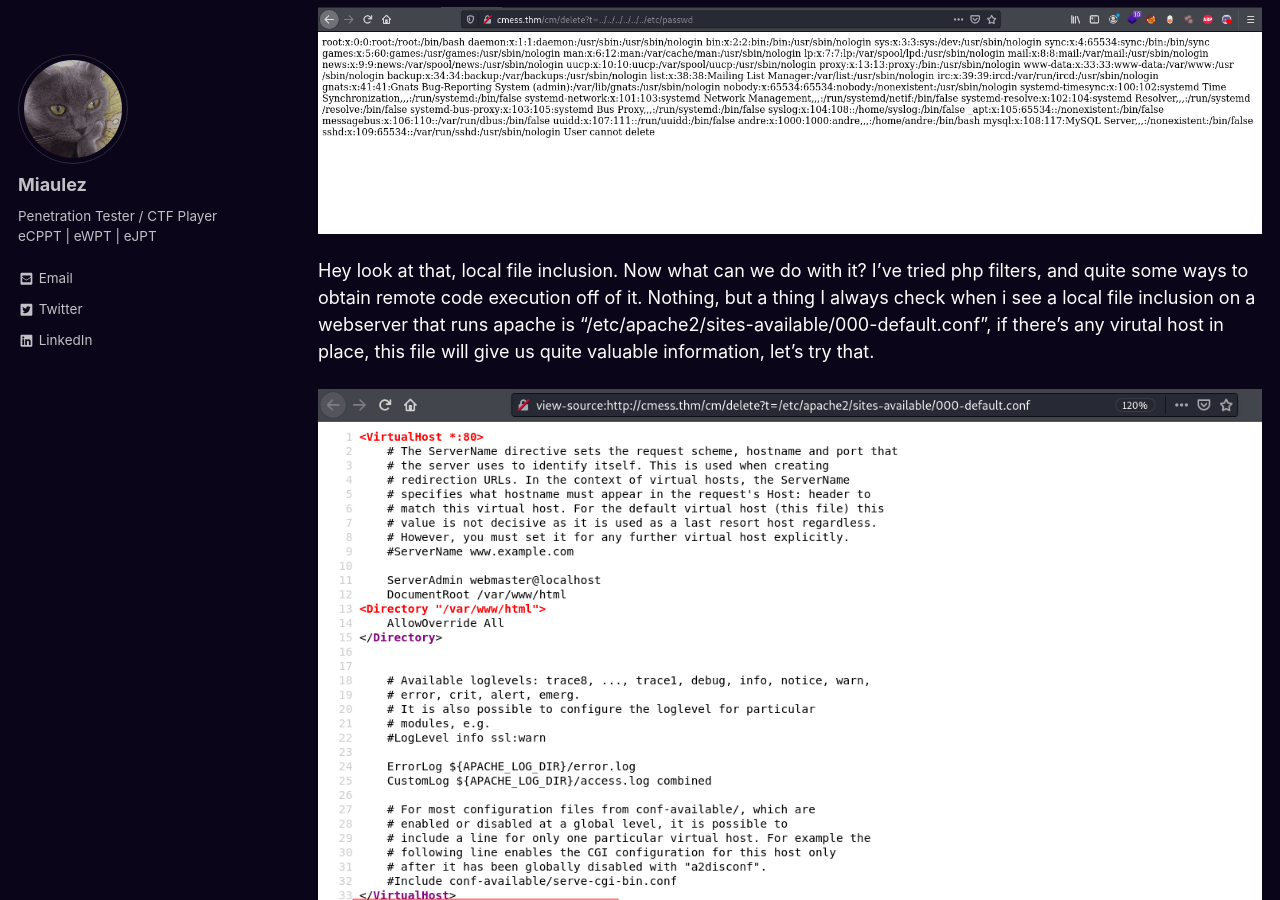
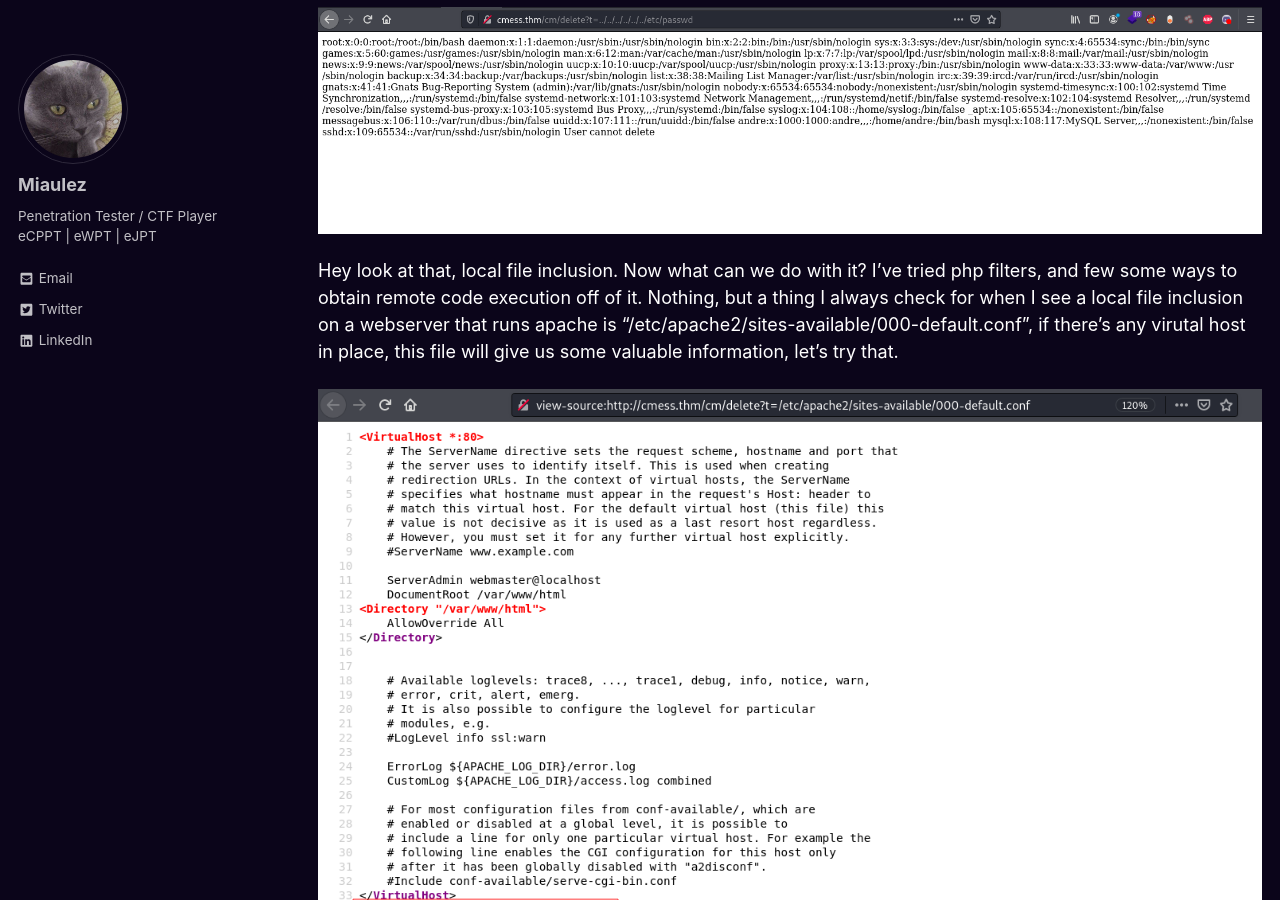
Before and after one commit to miaulez/miaulez.github.io, a Jekyll site: the page built from _posts/2022-01-04-thm-cmess-writeup.md, in a window 1280 px wide and 900 px high, scrolled down 3952 px. Built offline with Jekyll 4.4.1, drawn with Linux system fonts in a browser that asks for light colours; cached includes are drawn as plain includes; a script that is not in the unit is left out; some of the changed text lies outside the part shown.

Commit message:
Update 2022-01-04-thm-cmess-writeup.md

```diff
--- a/_posts/2022-01-04-thm-cmess-writeup.md
+++ b/_posts/2022-01-04-thm-cmess-writeup.md
@@ -81,7 +81,7 @@ Hmm, let’s try the base root.
 
 ![](/assets/images/thm/cmess/9.png)
 
-Hey look at that, local file inclusion. Now what can we do with it? I've tried php filters, and quite some ways to obtain remote code execution off of it. Nothing, but a thing I always check when i see a local file inclusion on a webserver that runs apache is “/etc/apache2/sites-available/000-default.conf”, if there’s any virutal host in place, this file will give us quite valuable information, let’s try that.
+Hey look at that, local file inclusion. Now what can we do with it? I've tried php filters, and few some ways to obtain remote code execution off of it. Nothing, but a thing I always check for when I see a local file inclusion on a webserver that runs apache is “/etc/apache2/sites-available/000-default.conf”, if there’s any virutal host in place, this file will give us some valuable information, let’s try that.
 
 ![](/assets/images/thm/cmess/10.png)
 
```
Also changed, not shown: other parts of _posts/2022-01-04-thm-cmess-writeup.md (+3 -3 lines).
